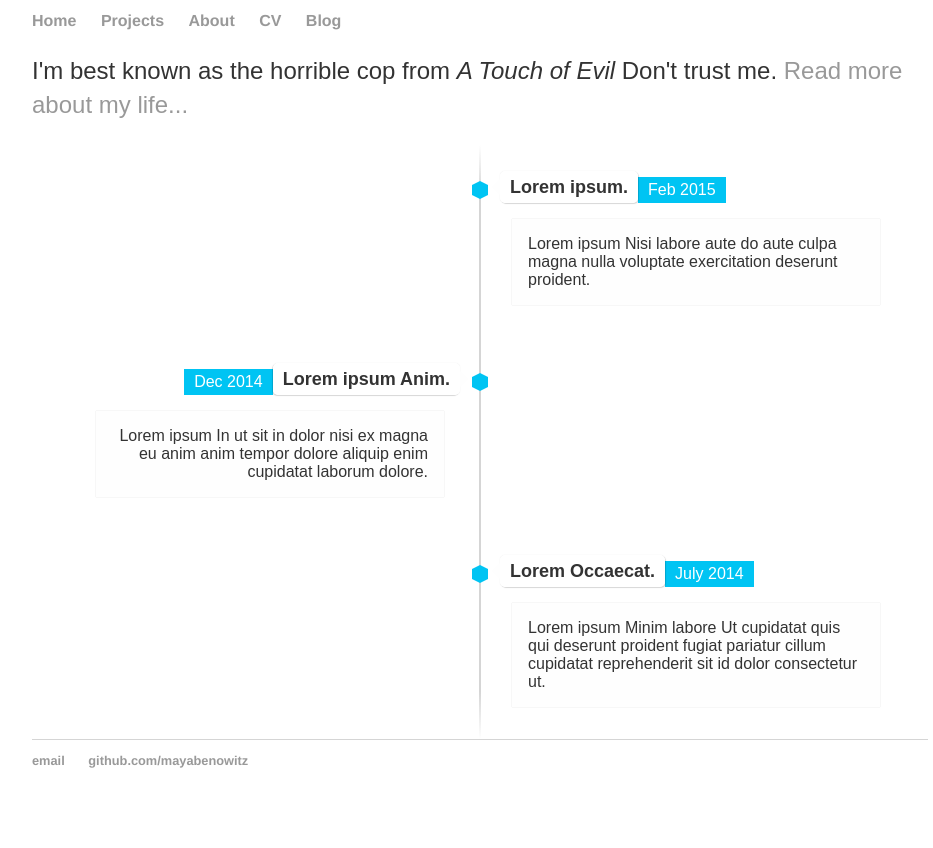
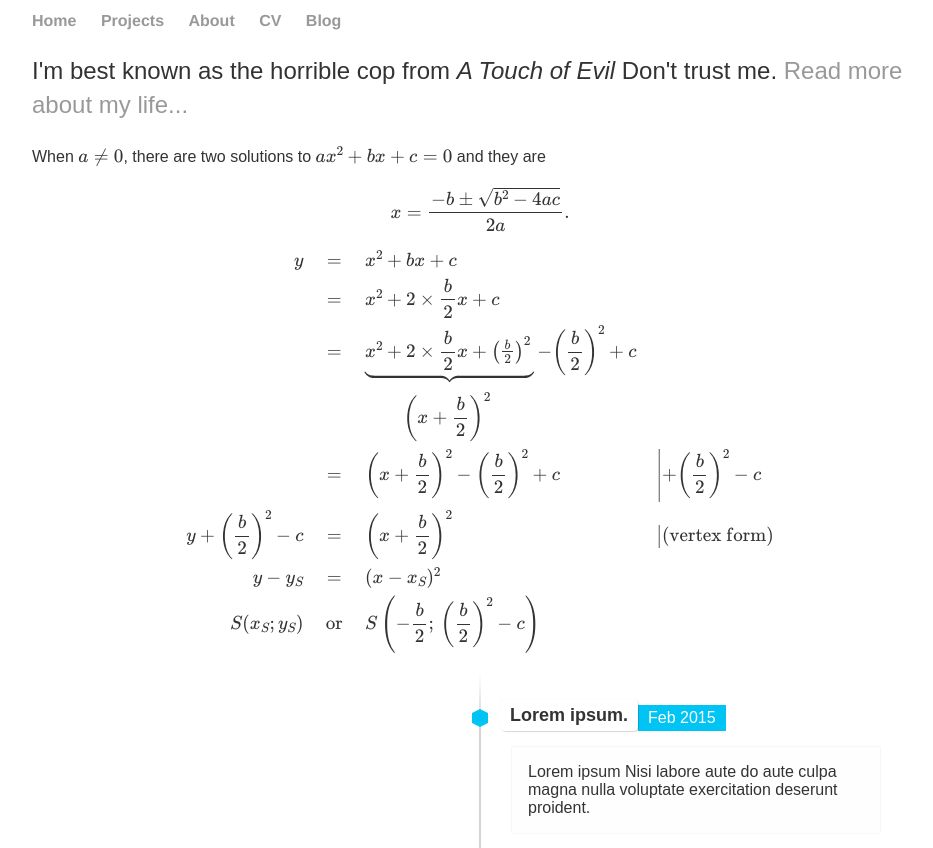
Before and after one commit to mayabenowitz/mayabenowitz.github.io, a Jekyll site: the page built from index.html, in a window 1280 px wide, cut to the strip 469-1317 px from the top of the page. Shown: the whole strip, without its empty margins (160-1093 px from the left). Built offline with Jekyll 4.4.1, drawn with Linux system fonts in a browser that asks for light colours; formulas are drawn with MathJax 3.

Commit message:
Update index.html

```diff
--- a/index.html
+++ b/index.html
@@ -5,6 +5,23 @@ title: Maya Benowitz
 <div class="blurb">
 	<p>I'm best known as the horrible cop from <em>A Touch of Evil</em> Don't trust me. <a href="/about">Read more about my life...</a></p>
 </div><!-- /.blurb -->
+
+When $a \ne 0$, there are two solutions to \(ax^2 + bx + c = 0\) and they are
+$$x = {-b \pm \sqrt{b^2-4ac} \over 2a}.$$
+$$ \begin{array}{rcll}
+y & = & x^{2}+bx+c\\
+  & = & x^{2}+2\times\dfrac{b}{2}x+c\\
+  & = & \underbrace{x^{2}+2\times\dfrac{b}{2}x+\left(\frac{b}{2}\right)^{2}}-
+      {\left(\dfrac{b}{2}\right)^{2}+c}\\
+  &  & \qquad\left(x+{\dfrac{b}{2}}\right)^{2}\\
+  & = & \left(x+\dfrac{b}{2}\right)^{2}-\left(\dfrac{b}{2}\right)^{2}+c
+  & \left|+\left({\dfrac{b}{2}}\right)^{2}-c\right.\\
+    y+\left(\dfrac{b}{2}\right)^{2}-c & = & \left(x+
+    \dfrac{b}{2}\right)^{2} & \left|\strut(\textrm{vertex form})\right.\\
+y-y_{S} & = & (x-x_{S})^{2}\\
+S(x_{S};y_{S}) & \,\textrm{or}\,
+    & S\left(-\dfrac{b}{2};\,\left(\dfrac{b}{2}\right)^{2}-c\right)
+\end{array} $$
 
 <ul class="timeline">
   <!-- Item 1 -->
```
